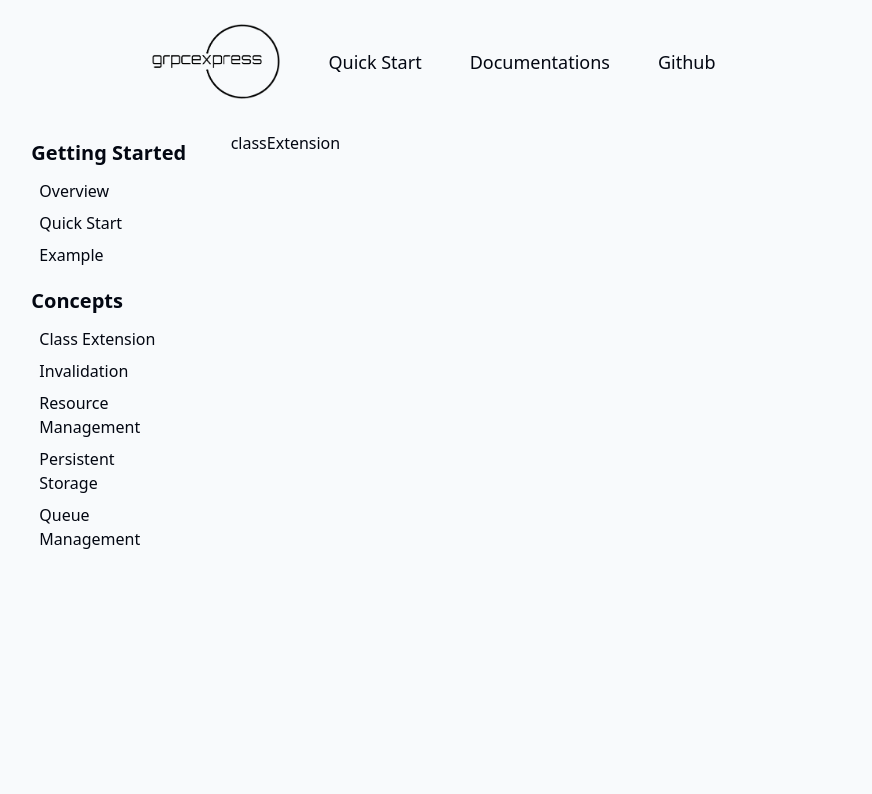
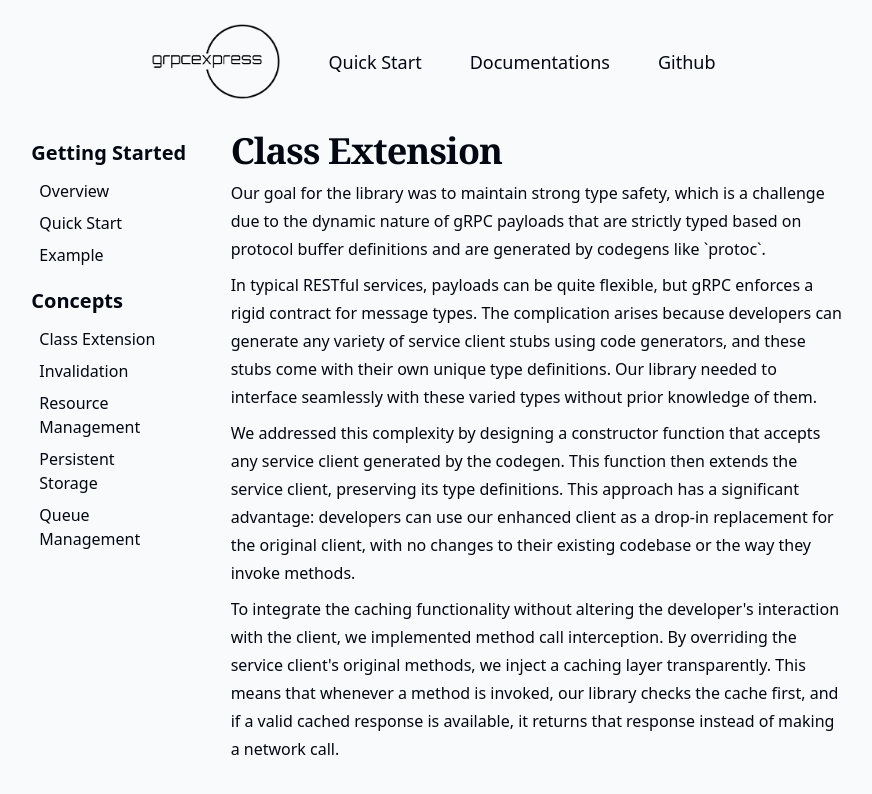
Before and after one commit to gRPCExpress/grpcexpress, a Next.js app: page /classextension in a window 1280 px wide. Shown: the top 794 px of the page, without its empty margins (206-1078 px from the left). Built offline with nearby package versions, Linux system fonts and the light colour scheme.

Commit message:
Added class extension page

```diff
--- a/app/(docs)/classextension/page.tsx
+++ b/app/(docs)/classextension/page.tsx
@@ -1,9 +1,43 @@
-import React from 'react'
+import React from 'react';
+import { H1, H2, P } from '@/app/components/Typography';
 
 const classExtension = () => {
   return (
-    <div>classExtension</div>
-  )
-}
+    <main>
+      <H1>Class Extension</H1>
+      <P>
+        Our goal for the library was to maintain strong type safety, which is a
+        challenge due to the dynamic nature of gRPC payloads that are strictly
+        typed based on protocol buffer definitions and are generated by codegens
+        like `protoc`.
+      </P>
+      <P>
+        In typical RESTful services, payloads can be quite flexible, but gRPC
+        enforces a rigid contract for message types. The complication arises
+        because developers can generate any variety of service client stubs
+        using code generators, and these stubs come with their own unique type
+        definitions. Our library needed to interface seamlessly with these
+        varied types without prior knowledge of them.
+      </P>
+      <P>
+        We addressed this complexity by designing a constructor function that
+        accepts any service client generated by the codegen. This function then
+        extends the service client, preserving its type definitions. This
+        approach has a significant advantage: developers can use our enhanced
+        client as a drop-in replacement for the original client, with no changes
+        to their existing codebase or the way they invoke methods.
+      </P>
+      <P>
+        To integrate the caching functionality without altering the
+        developer&apos;s interaction with the client, we implemented method call
+        interception. By overriding the service client&apos;s original methods,
+        we inject a caching layer transparently. This means that whenever a
+        method is invoked, our library checks the cache first, and if a valid
+        cached response is available, it returns that response instead of making
+        a network call.
+      </P>
+    </main>
+  );
+};
 
-export default classExtension
+export default classExtension;
```
